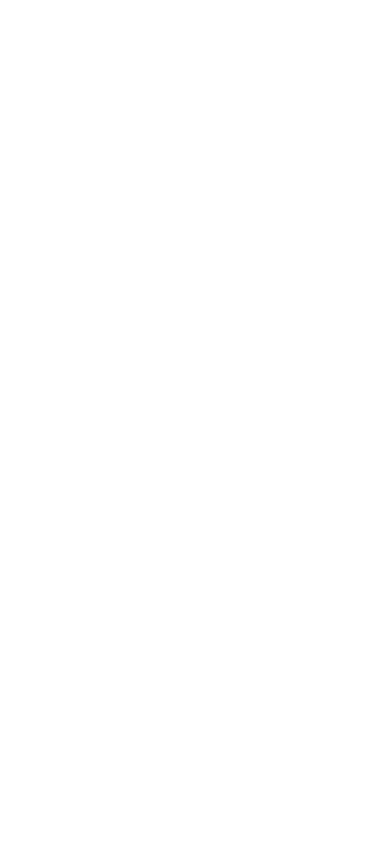
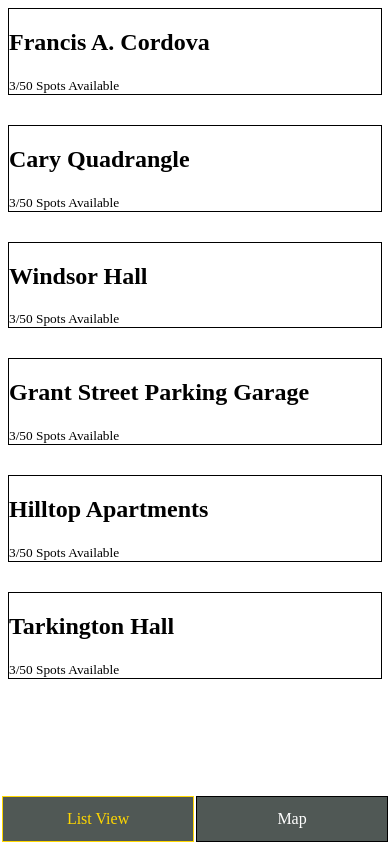
Before and after one commit to xcoan/tli213-purdue-parking, a plain HTML site: page platforms/browser/www/index.html in a window 390 px wide. Drawn offline with Linux system fonts and the light colour scheme.

Commit message:
Add basic structure for app and styling of index page.

```diff
--- a/config.xml
+++ b/config.xml
@@ -2,10 +2,10 @@
 <widget id="com.phonegap.helloworld" version="1.0.0" xmlns="http://www.w3.org/ns/widgets" xmlns:gap="http://phonegap.com/ns/1.0">
     <name>Purdue Open Parking Spaces</name>
     <description>
-        A blank PhoneGap app.
+        An open parking space detector for a TLI 213 Project.
     </description>
-    <author email="support@phonegap.com" href="http://phonegap.com">
-        PhoneGap Team
+    <author email="xjcoan@gmail.com" href="http://xjcoan.com">
+        X Coan
     </author>
     <content src="index.html" />
     <access origin="*" />
--- a/platforms/browser/config.xml
+++ b/platforms/browser/config.xml
@@ -2,10 +2,10 @@
 <widget id="com.phonegap.helloworld" version="1.0.0" xmlns="http://www.w3.org/ns/widgets" xmlns:cdv="http://cordova.apache.org/ns/1.0" xmlns:gap="http://phonegap.com/ns/1.0">
     <name>Purdue Open Parking Spaces</name>
     <description>
-        A blank PhoneGap app.
+        An open parking space detector for a TLI 213 Project.
     </description>
-    <author email="support@phonegap.com" href="http://phonegap.com">
-        PhoneGap Team
+    <author email="xjcoan@gmail.com" href="http://xjcoan.com">
+        X Coan
     </author>
     <content src="index.html" />
     <access origin="*" />
--- a/platforms/browser/www/config.xml
+++ b/platforms/browser/www/config.xml
@@ -2,10 +2,10 @@
 <widget id="com.phonegap.helloworld" version="1.0.0" xmlns="http://www.w3.org/ns/widgets" xmlns:cdv="http://cordova.apache.org/ns/1.0" xmlns:gap="http://phonegap.com/ns/1.0">
     <name>Purdue Open Parking Spaces</name>
     <description>
-        A blank PhoneGap app.
+        An open parking space detector for a TLI 213 Project.
     </description>
-    <author email="support@phonegap.com" href="http://phonegap.com">
-        PhoneGap Team
+    <author email="xjcoan@gmail.com" href="http://xjcoan.com">
+        X Coan
     </author>
     <content src="index.html" />
     <access origin="*" />
--- a/platforms/browser/www/index.html
+++ b/platforms/browser/www/index.html
@@ -3,9 +3,53 @@
   <head>
     <meta charset="utf-8">
     <meta name="viewport" content="initial-scale=1, maximum-scale=1, user-scalable=no, width=device-width">
-        <title>Blank App</title>
+    <title>POPS - List View</title>
+    <link rel="stylesheet" href="styles/list.css" />
   </head>
   <body>
+    <div class="box">
+      <h2>Francis A. Cordova</h2>
+      <small>3/50 Spots Available</small>
+    </div>
+
+    <div class="box">
+      <h2>Cary Quadrangle</h2>
+      <small>3/50 Spots Available</small>
+    </div>
+
+    <div class="box">
+      <h2>Windsor Hall</h2>
+      <small>3/50 Spots Available</small>
+    </div>
+
+    <div class="box">
+      <h2>Grant Street Parking Garage</h2>
+      <small>3/50 Spots Available</small>
+    </div>
+
+    <div class="box">
+      <h2>Hilltop Apartments</h2>
+      <small>3/50 Spots Available</small>
+    </div>
+
+    <div class="box">
+      <h2>Tarkington Hall</h2>
+      <small>3/50 Spots Available</small>
+    </div>
+    <br />
+    <br />
+    <br />
+
+    <nav>
+      <table>
+        <td class="link" id="listview">
+          <a href="index.html">List View</a>
+        </td>
+        <td class="link" id="map">
+          <a href="map.html">Map</a>
+        </td>
+      </table>
+    </nav>
     <script type="text/javascript" src="cordova.js"></script>
   </body>
 </html>
--- /dev/null
+++ b/platforms/browser/www/styles/list.css
@@ -0,0 +1,51 @@
+/*body {
+  overflow-x:hidden;
+}*/
+.box {
+  border: 1px solid;
+  margin-bottom: 30px;
+}
+
+.box small {
+  text-align: center!important;
+}
+
+table {
+  width: 100vw;
+  left: 0;
+  bottom: 0;
+  height: 50px;
+}
+
+nav {
+  bottom: 0;
+  position: fixed;
+  width: 100vw;
+  left: 0;
+}
+
+/*#map {
+  color: white;
+}*/
+
+#map a {
+  color: white;
+  text-decoration: none;
+}
+
+.link {
+  text-align: center;
+  border: 1px solid;
+  width: 50vw;
+  background-color: rgb(80, 88, 85);
+  bottom: 0;
+}
+
+#listview {
+  color: gold;
+}
+
+#listview a {
+  color: gold;
+  text-decoration: none;
+}
--- /dev/null
+++ b/www/styles/list.css
@@ -0,0 +1,51 @@
+/*body {
+  overflow-x:hidden;
+}*/
+.box {
+  border: 1px solid;
+  margin-bottom: 30px;
+}
+
+.box small {
+  text-align: center!important;
+}
+
+table {
+  width: 100vw;
+  left: 0;
+  bottom: 0;
+  height: 50px;
+}
+
+nav {
+  bottom: 0;
+  position: fixed;
+  width: 100vw;
+  left: 0;
+}
+
+/*#map {
+  color: white;
+}*/
+
+#map a {
+  color: white;
+  text-decoration: none;
+}
+
+.link {
+  text-align: center;
+  border: 1px solid;
+  width: 50vw;
+  background-color: rgb(80, 88, 85);
+  bottom: 0;
+}
+
+#listview {
+  color: gold;
+}
+
+#listview a {
+  color: gold;
+  text-decoration: none;
+}
```
Also changed, not shown: platforms/browser/www/map.html (added, +9 -0 lines), www/index.html (+45 -1 lines), www/map.html (added, +9 -0 lines). Lines whose indentation alone changed are shown as unchanged.
